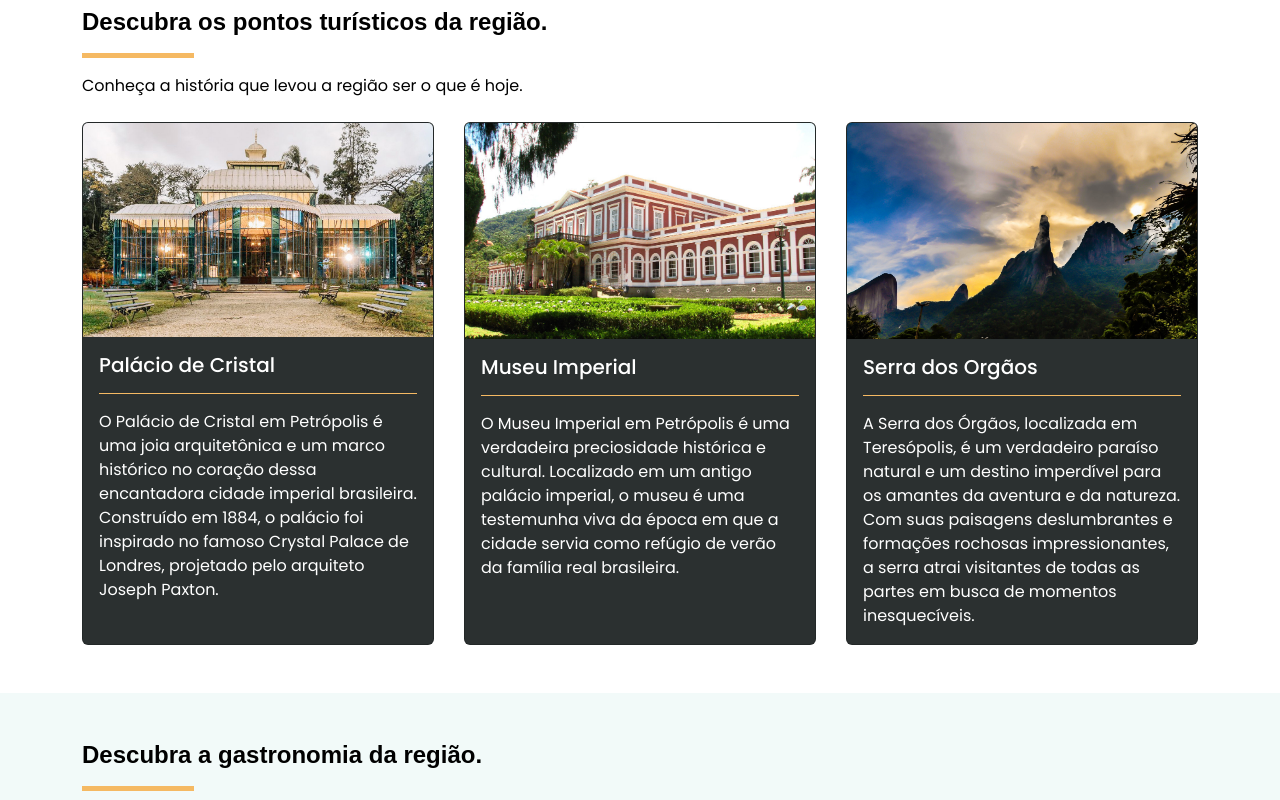
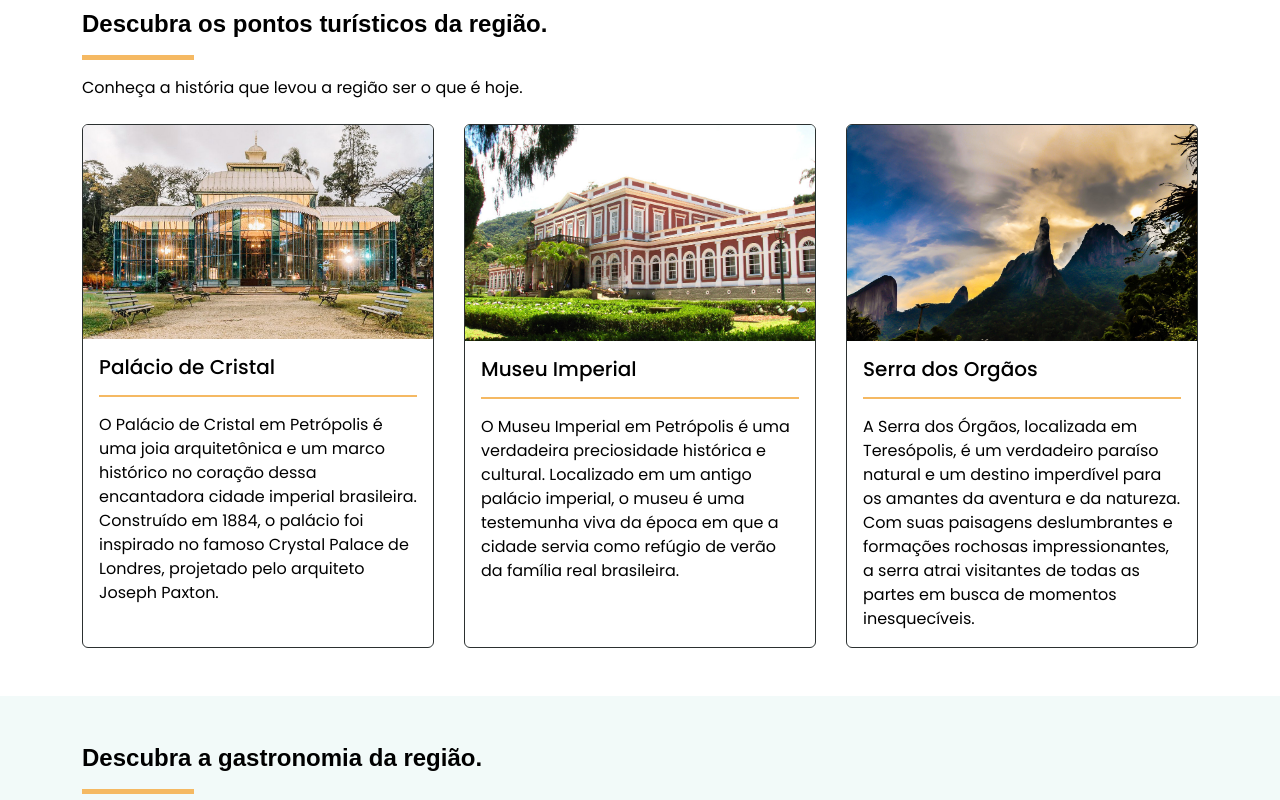
Before and after one commit to AbJoia/oficina-acessibilidade, a React (Vite) app: page / in a window 1280 px wide. Shown: the part 780-1580 px from the top of the page. Built offline with nearby package versions, Linux system fonts and the light colour scheme; a web font is replaced by a local one.

Commit message:
card color

```diff
--- a/src/Global.css
+++ b/src/Global.css
@@ -29,6 +29,7 @@
   --accessibility-background-color: var(--cinza-claro);
   --button-color: var(--verde-escuro);
   --button-color-variant: var(--amarelo-primario);
+  --default-border-color: var(--preto-secundario);
 }
 
 html{
--- a/src/components/Acessibilidade/index.jsx
+++ b/src/components/Acessibilidade/index.jsx
@@ -72,6 +72,10 @@ export function Acessibilidade() {
         "--button-color",
         "var(--amarelo-primario)"
       );
+      document.documentElement.style.setProperty(
+        "--default-border-color",
+        "var(--amarelo-primario)"
+      );
       return;
     }
 
@@ -114,6 +118,10 @@ export function Acessibilidade() {
     document.documentElement.style.setProperty(
       "--button-color",
       "var(--verde-escuro)"
+    );
+    document.documentElement.style.setProperty(
+      "--default-border-color",
+      "var(--preto-secundario)"
     );
     return;
   }, [altoContraste]);
--- a/src/components/Card/style.css
+++ b/src/components/Card/style.css
@@ -1,15 +1,16 @@
 @import url("../../Global.css");
 
 .card{
-    background-color: var(--preto-secundario) !important;
+    background-color: var(--background-color) !important;
+    border: 1px solid var(--default-border-color) !important;
 }
 
 .card .titulo, .card p{
-    color: var(--branco-primario);
+    color: var(--font-color);
 }
 
 .card .linha-card{
-    height: 1px;
+    height: 2px;
     width: 100%;
     background-color: var(--amarelo-primario);
     margin: 1rem 0 1rem 0;
--- a/src/components/FormHotel/style.css
+++ b/src/components/FormHotel/style.css
@@ -5,6 +5,7 @@
     box-shadow: 0.5px 0.5px 5px 0.5px var(--preto-primario);
     margin: auto;
     margin-top: -3.75rem;
+    border: 1px solid var(--default-border-color) !important;
 }
 
 .container-form-hotel form legend {
```
